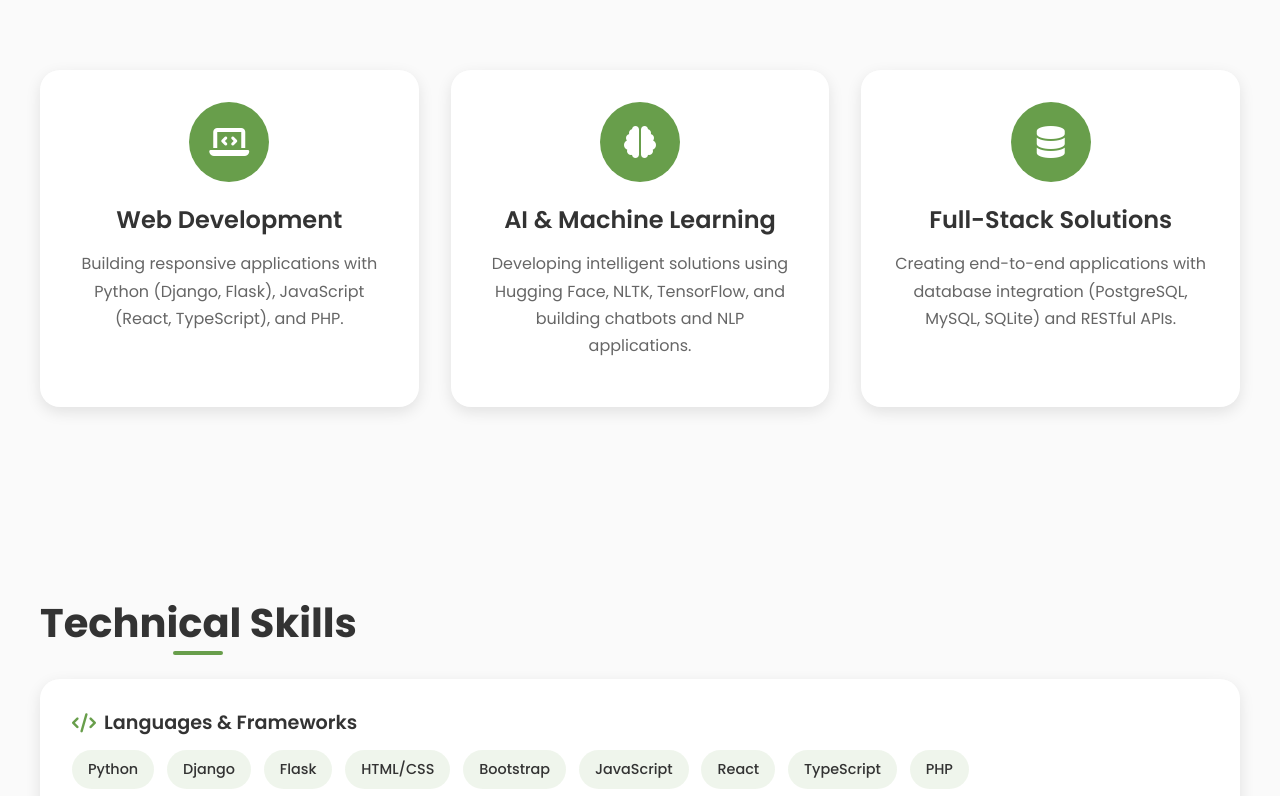
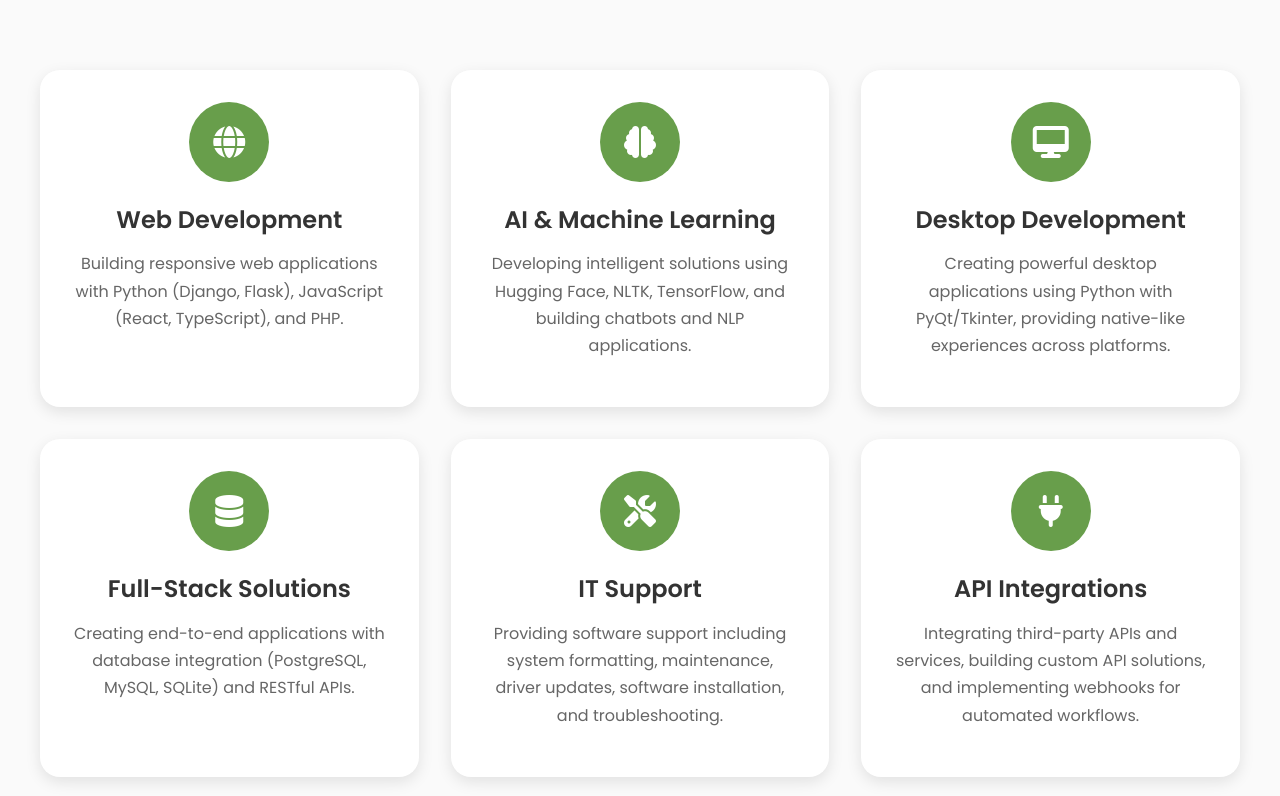
Before and after one commit to KCprsnlcc/KC-portfolio, a React (Create React App) app: page / in a window 1280 px wide. Shown: the part 1084-1880 px from the top of the page. Built offline with nearby package versions, Linux system fonts and the light colour scheme.

Commit message:
Update Home page to include new service offerings: Desktop Development, IT Support, and API Integrations, along with icon and description changes for Web Development.

```diff
--- a/src/pages/Home.tsx
+++ b/src/pages/Home.tsx
@@ -139,10 +139,10 @@ const Home: React.FC = () => {
             onMouseLeave={handleCardLeave}
           >
             <div className="service-icon">
-              <i className="fas fa-laptop-code"></i>
+              <i className="fas fa-globe"></i>
             </div>
             <h3>Web Development</h3>
-            <p>Building responsive applications with Python (Django, Flask), JavaScript (React, TypeScript), and PHP.</p>
+            <p>Building responsive web applications with Python (Django, Flask), JavaScript (React, TypeScript), and PHP.</p>
           </div>
 
           <div
@@ -167,10 +167,52 @@ const Home: React.FC = () => {
             onMouseLeave={handleCardLeave}
           >
             <div className="service-icon">
+              <i className="fas fa-desktop"></i>
+            </div>
+            <h3>Desktop Development</h3>
+            <p>Creating powerful desktop applications using Python with PyQt/Tkinter, providing native-like experiences across platforms.</p>
+          </div>
+
+          <div
+            className="service-card"
+            data-aos="zoom-in"
+            data-aos-delay="400"
+            onMouseMove={handleCardHover}
+            onMouseLeave={handleCardLeave}
+          >
+            <div className="service-icon">
               <i className="fas fa-database"></i>
             </div>
             <h3>Full-Stack Solutions</h3>
             <p>Creating end-to-end applications with database integration (PostgreSQL, MySQL, SQLite) and RESTful APIs.</p>
+          </div>
+
+          <div
+            className="service-card"
+            data-aos="zoom-in"
+            data-aos-delay="500"
+            onMouseMove={handleCardHover}
+            onMouseLeave={handleCardLeave}
+          >
+            <div className="service-icon">
+              <i className="fas fa-tools"></i>
+            </div>
+            <h3>IT Support</h3>
+            <p>Providing software support including system formatting, maintenance, driver updates, software installation, and troubleshooting.</p>
+          </div>
+
+          <div
+            className="service-card"
+            data-aos="zoom-in"
+            data-aos-delay="600"
+            onMouseMove={handleCardHover}
+            onMouseLeave={handleCardLeave}
+          >
+            <div className="service-icon">
+              <i className="fas fa-plug"></i>
+            </div>
+            <h3>API Integrations</h3>
+            <p>Integrating third-party APIs and services, building custom API solutions, and implementing webhooks for automated workflows.</p>
           </div>
         </div>
       </div>
```
